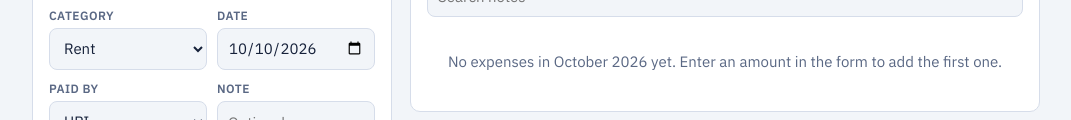
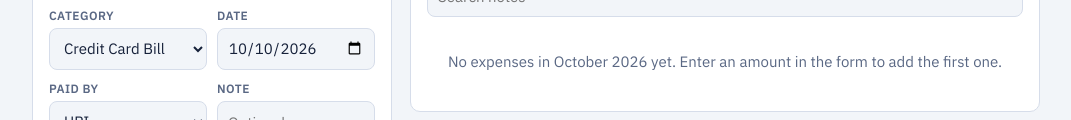
Before and after one commit to qc-man/expense-ledger, a plain HTML site: page index.html in a window 1280 px wide. Shown: the part 362-482 px from the top of the page, without its empty margins (104-1175 px from the left). Drawn offline with nearby package versions, Linux system fonts and the light colour scheme.

Commit message:
Update index.html

```diff
--- a/index.html
+++ b/index.html
@@ -303,7 +303,7 @@ const COLORS = ["#2f7fd1","#d1702f","#2aa37a","#b04fc0","#c9a21a","#d14a6a","#3a
 const DEFAULTS = {
   u: 0, totalBudget: 0,
   modes: ["UPI", "Cash", "Card", "Net banking"],
-  categories: ["Rent","Food and groceries","Eating out","Travel","Utilities and recharge","Health","Shopping","Subscriptions","Miscellaneous"]
+  categories: ["Credit Card Bill","Groceries","Food Order","Travel","Small Bites","Health","Shopping","Fees","Miscellaneous"]
     .map((name, i) => ({id: "c" + (i + 1), name, budget: 0, color: i}))
 };
 const KEY = "expenseLedger.data.v1", CFG = "expenseLedger.sync.v1";
```
